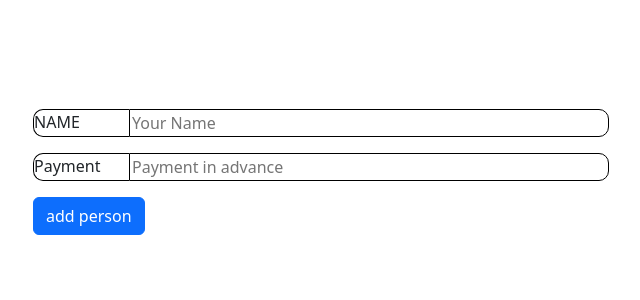
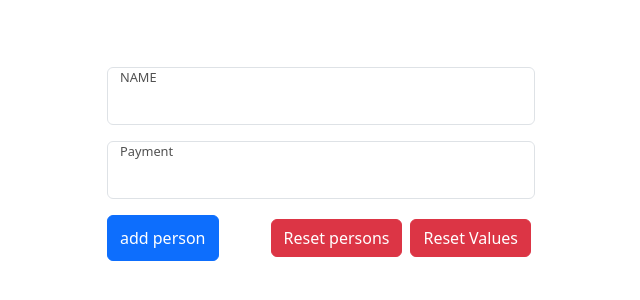
Before and after one commit to TecJoJo/expenseSplitter, a React (Create React App) app in the folder expense-splitter/: page / in a window 1280 px wide. Shown: the part 236-536 px from the top of the page, without its empty margins (319-959 px from the left). Built offline with nearby package versions, Linux system fonts and the light colour scheme.

Commit message:
floating input, clearer approach of combine the styled compoment and the bootstrap

```diff
--- a/expense-splitter/src/component/Form.tsx
+++ b/expense-splitter/src/component/Form.tsx
@@ -1,45 +1,52 @@
 import React, { ReactNode, useState } from "react";
 import styled from "styled-components";
 
+  const FormContainer = styled.form`
+    max-height: 80vh;
+    overflow: scroll;
+
+  `
+
+  const FloatingLabel = styled.label<{$isFloating?:boolean;}>`
+    transform: ${props =>props.$isFloating&& "translateY(-1rem);"};
+    transition: transform 0.2s ease-in-out;
+    font-size: 0.8rem;
+    color: #515151;
+  `
+
+
+  const BtnContainer = styled.div`
+    display: flex;
+    flex-flow: row wrap;
+    justify-content: space-between;
+  `
 function Form() {
   const [personAmount,setPersonAmount] = useState(1)
 
-  const InputContainer = styled.div`
-    display: flex;
-    flex-direction: row;
-    margin: 1rem 0;
-  `;
-  const LabelWrapper = styled.div`
-    border-left: solid 1px black;
-    border-top: solid 1px black;
-    border-bottom: solid 1px black;
 
-    border-radius: 10px 0 0 10px;
-    min-width: 6rem;
-  `;
-  const Label = styled.label``;
-  const Input = styled.input`
-    width: 30rem;
-    border: solid 1px black;
-    border-radius: 0 10px 10px 0;
-  `;
+  interface GroupInputProps{
+    name:string,
+    placeholder:string,
+  }
 
-  const GroupedInput: React.FC<GroupedInputProps> = ({ name, placeholder }) => {
-    return (
-      <InputContainer>
-        <LabelWrapper>
-          <Label>{name}</Label>
-        </LabelWrapper>
+  const GroupedInput:React.FC<GroupInputProps> = ({name,placeholder}) => {
+    return(
+      <>
+        <div className="form-floating mb-3">
 
-        <Input placeholder={placeholder}></Input>
-      </InputContainer>
-    );
+        {/* let's set this floating attribute temporarily to true, TODO:
+        When state arrangement frame is ready we will dynamically change the isFloating value based
+        on the input is empty or not.
+        */}
+        <FloatingLabel htmlFor="floatingInput" $isFloating={true}>{name}</FloatingLabel>
+        <input type="text" className="form-control" id="floatingInput" placeholder={placeholder}/>
+        </div>
+      </>
+    )
+
   };
 
-  interface GroupedInputProps {
-    name: string;
-    placeholder: string;
-  }
+
   const ParticipantForm: React.FC = () => {
     return (
       <>
@@ -68,14 +75,26 @@ function Form() {
 
 
   return (
-    <form action="" method="">
+    <FormContainer >{/*onSubmit={handleSUbmit} without action  --> button type="submit"*/ }
+      <div>
 
       {Array.from({length:personAmount}).map((person,index)=><ParticipantForm key={index}/>)}
+      </div>
 
-      <button onClick={addPerson} className=" btn btn-primary ">
+      <BtnContainer>
+
+      <button onClick={addPerson} className=" btn btn-primary me-5 ">
         add person
       </button>
-    </form>
+      <button className="btn btn-danger m-1  ">
+        Reset persons
+      </button>
+      <button className="btn btn-danger m-1 ">
+        Reset Values
+      </button>
+      </BtnContainer>
+
+    </FormContainer>
   );
 }
 
```
Also changed, not shown: 1 other file (tests, documents, lock files or other folders).
